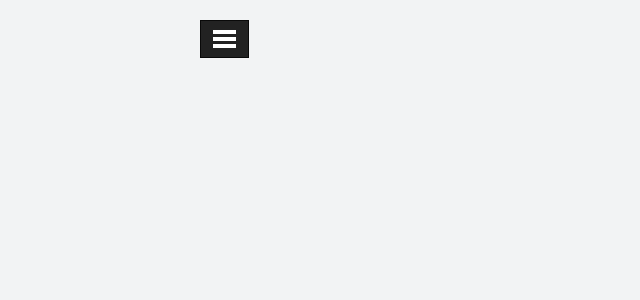
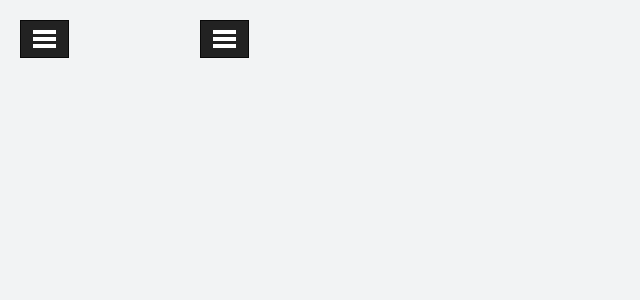
Before and after one commit to dumbledork/rolling-into-deep, a Jekyll site: the page built from application/off-canvas.html, in a window 1280 px wide. Shown: the top 300 px of the page, without its empty margins (0-640 px from the left). Built offline with Jekyll 4.4.1, drawn with Linux system fonts in a browser that asks for light colours; Markdown is read by kramdown in place of the engine named in the settings.

Commit message:
what about now?

```diff
--- a/application/app.html
+++ b/application/app.html
@@ -31,7 +31,7 @@ title:  Generate Page
 
   <!-- Menu -->
   <div data-offcanvas="menu">
-  {% include menubar.html %}
+  {% include navbar.html %}
   </div><!-- end of .offcanvas-menu -->
 
   <div id="trashbin"></div>
--- a/application/off-canvas.html
+++ b/application/off-canvas.html
@@ -10,6 +10,7 @@ title:  Off Canvas Revision
 <div data-off-canvas>
 
   <div data-offcanvas="menu">
+  {% include navbar.html %}
   </div>
 
   <div class="container-fluid" id="index">
```
Also changed, not shown: application/_includes/navbar.html (renamed from application/_includes/menubar.html).
